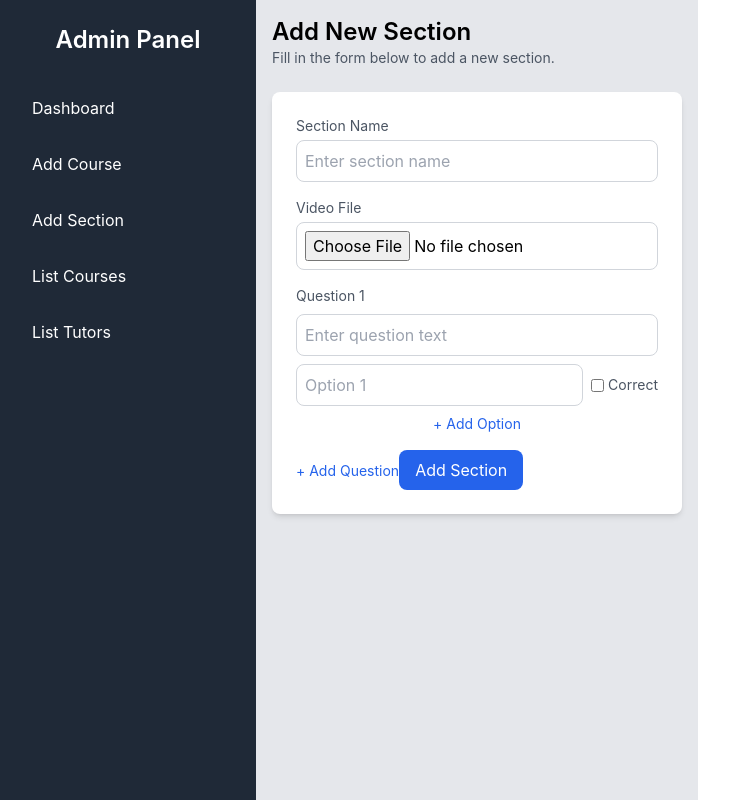
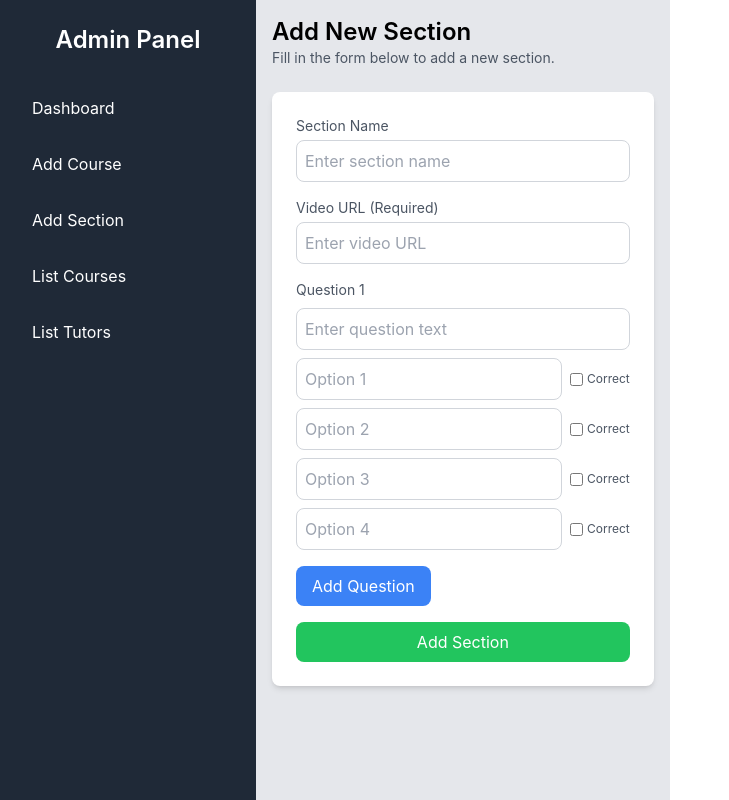
Before and after one commit to musnymubarak/EduLink-Peer-Tutoring-App, a React (Create React App) app in the folder admin/: page /dashboard/admin/add-section in a window 1280 px wide. Shown: the whole page, without its empty margins (0-729 px from the left). Built offline with nearby package versions, Linux system fonts and the light colour scheme; sample sign-in values are in the browser's storage.

Commit message:
AddSection file updated

```diff
--- a/admin/src/components/dashboard/Pages/AddSection.js
+++ b/admin/src/components/dashboard/Pages/AddSection.js
@@ -3,11 +3,20 @@ import axios from "axios";
 
 const AddSection = () => {
   const [sectionName, setSectionName] = useState("");
-  const [videoFile, setVideoFile] = useState(null); // State for video file input
-  const [quiz, setQuiz] = useState([{ questionText: "", options: [{ optionText: "", isCorrect: false }] }]); // State for quiz
+  const [videoFile, setVideoFile] = useState("");
+  const [quiz, setQuiz] = useState([
+    {
+      questionText: "",
+      options: [
+        { optionText: "", isCorrect: false },
+        { optionText: "", isCorrect: false },
+        { optionText: "", isCorrect: false },
+        { optionText: "", isCorrect: false },
+      ],
+    },
+  ]);
+  const [message, setMessage] = useState("");
   const [loading, setLoading] = useState(false);
-  const [error, setError] = useState(null);
-  const [success, setSuccess] = useState("");
 
   const handleQuizChange = (index, field, value) => {
     const updatedQuiz = [...quiz];
@@ -15,66 +24,59 @@ const AddSection = () => {
     setQuiz(updatedQuiz);
   };
 
-  const handleOptionChange = (qIndex, oIndex, field, value) => {
+  const handleOptionChange = (quizIndex, optionIndex, field, value) => {
     const updatedQuiz = [...quiz];
-    updatedQuiz[qIndex].options[oIndex][field] = value;
+    updatedQuiz[quizIndex].options[optionIndex][field] = value;
     setQuiz(updatedQuiz);
-  };
-
-  const addOption = (qIndex) => {
-    const updatedQuiz = [...quiz];
-    updatedQuiz[qIndex].options.push({ optionText: "", isCorrect: false });
-    setQuiz(updatedQuiz);
-  };
-
-  const addQuestion = () => {
-    setQuiz([...quiz, { questionText: "", options: [{ optionText: "", isCorrect: false }] }]);
   };
 
   const handleSubmit = async (e) => {
     e.preventDefault();
     setLoading(true);
-    setError(null);
-    setSuccess("");
-
-    const token = localStorage.getItem("token");
-
-    if (!token) {
-      setError("Authentication required. Please log in.");
-      setLoading(false);
-      return;
-    }
-
-    if (!videoFile) {
-      setError("Please upload a video file.");
-      setLoading(false);
-      return;
-    }
+    setMessage("");
 
     try {
-      const formData = new FormData();
-      formData.append("sectionName", sectionName);
-      formData.append("videoFile", videoFile);
-      formData.append("quiz", JSON.stringify(quiz)); // Convert quiz to JSON string
+      // Prepare data to be sent to the backend
+      const sectionData = {
+        sectionName,
+        videoFile,
+        quiz,
+      };
 
-      const response = await axios.post("http://localhost:4000/api/v1/sections/add", formData, {
-        headers: {
-          Authorization: `Bearer ${token}`,
-          "Content-Type": "multipart/form-data",
-        },
-      });
+      // Send POST request to the backend to add a new section
+      const response = await axios.post(
+        "http://localhost:4000/api/v1/sections/add",
+        sectionData,
+        {
+          headers: {
+            "Content-Type": "application/json",
+            // Include JWT token if required
+            Authorization: `Bearer ${localStorage.getItem("token")}`,
+          },
+        }
+      );
 
-      if (response.data.success) {
-        setSuccess("Section added successfully!");
-        setSectionName("");
-        setVideoFile(null);
-        setQuiz([{ questionText: "", options: [{ optionText: "", isCorrect: false }] }]);
-      }
+      setMessage(response.data.message); // Show success message
     } catch (error) {
-      setError(error.response ? error.response.data.message : "An error occurred.");
+      setMessage(error.response?.data?.message || "An error occurred.");
     } finally {
       setLoading(false);
     }
+  };
+
+  const addQuestion = () => {
+    setQuiz([
+      ...quiz,
+      {
+        questionText: "",
+        options: [
+          { optionText: "", isCorrect: false },
+          { optionText: "", isCorrect: false },
+          { optionText: "", isCorrect: false },
+          { optionText: "", isCorrect: false },
+        ],
+      },
+    ]);
   };
 
   return (
@@ -84,9 +86,7 @@ const AddSection = () => {
           <div className="container mx-auto max-w-7xl">
             <div className="mb-6">
               <h1 className="text-2xl font-semibold">Add New Section</h1>
-              <p className="text-sm text-gray-600">
-                Fill in the form below to add a new section.
-              </p>
+              <p className="text-sm text-gray-600">Fill in the form below to add a new section.</p>
             </div>
 
             <form onSubmit={handleSubmit} className="bg-white shadow-md rounded-lg p-6 space-y-4">
@@ -107,86 +107,65 @@ const AddSection = () => {
 
               <div className="flex flex-col">
                 <label htmlFor="videoFile" className="text-gray-600 text-sm mb-1">
-                  Video File
+                  Video URL (Required)
                 </label>
                 <input
-                  type="file"
+                  type="url"
                   id="videoFile"
-                  accept="video/*"
-                  onChange={(e) => setVideoFile(e.target.files[0])}
+                  value={videoFile}
+                  onChange={(e) => setVideoFile(e.target.value)}
+                  placeholder="Enter video URL"
                   className="border border-gray-300 rounded-lg p-2"
                   required
                 />
               </div>
 
-              {quiz.map((q, qIndex) => (
-                <div key={qIndex} className="flex flex-col space-y-2">
-                  <label className="text-gray-600 text-sm">
-                    Question {qIndex + 1}
-                  </label>
+              {quiz.map((question, quizIndex) => (
+                <div key={quizIndex} className="flex flex-col space-y-2">
+                  <label className="text-gray-600 text-sm">Question {quizIndex + 1}</label>
                   <input
                     type="text"
-                    value={q.questionText}
-                    onChange={(e) =>
-                      handleQuizChange(qIndex, "questionText", e.target.value)
-                    }
+                    value={question.questionText}
+                    onChange={(e) => handleQuizChange(quizIndex, "questionText", e.target.value)}
                     placeholder="Enter question text"
                     className="border border-gray-300 rounded-lg p-2"
                     required
                   />
-                  {q.options.map((o, oIndex) => (
-                    <div key={oIndex} className="flex items-center space-x-2">
+                  {question.options.map((option, optionIndex) => (
+                    <div key={optionIndex} className="flex items-center space-x-2">
                       <input
                         type="text"
-                        value={o.optionText}
+                        value={option.optionText}
                         onChange={(e) =>
-                          handleOptionChange(qIndex, oIndex, "optionText", e.target.value)
+                          handleOptionChange(quizIndex, optionIndex, "optionText", e.target.value)
                         }
-                        placeholder={`Option ${oIndex + 1}`}
+                        placeholder={`Option ${optionIndex + 1}`}
                         className="border border-gray-300 rounded-lg p-2 flex-1"
                         required
                       />
                       <label className="flex items-center space-x-1">
                         <input
                           type="checkbox"
-                          checked={o.isCorrect}
+                          checked={option.isCorrect}
                           onChange={(e) =>
-                            handleOptionChange(qIndex, oIndex, "isCorrect", e.target.checked)
+                            handleOptionChange(quizIndex, optionIndex, "isCorrect", e.target.checked)
                           }
                         />
-                        <span className="text-gray-600 text-sm">Correct</span>
+                        <span className="text-gray-600 text-xs">Correct</span>
                       </label>
                     </div>
                   ))}
-                  <button
-                    type="button"
-                    className="text-blue-600 text-sm"
-                    onClick={() => addOption(qIndex)}
-                  >
-                    + Add Option
-                  </button>
                 </div>
               ))}
-
-              <button
-                type="button"
-                className="text-blue-600 text-sm"
-                onClick={addQuestion}
-              >
-                + Add Question
+              <button type="button" onClick={addQuestion} className="bg-blue-500 text-white py-2 px-4 rounded-lg hover:bg-blue-600">
+                Add Question
               </button>
-
-              {error && <p className="text-red-500 text-sm">{error}</p>}
-              {success && <p className="text-green-500 text-sm">{success}</p>}
-
-              <button
-                type="submit"
-                className="bg-blue-600 text-white py-2 px-4 rounded-lg hover:bg-blue-700 transition"
-                disabled={loading}
-              >
-                {loading ? "Adding..." : "Add Section"}
+              <button type="submit" disabled={loading} className="w-full bg-green-500 text-white py-2 px-4 rounded-lg mt-4 hover:bg-green-600">
+                {loading ? "Adding Section..." : "Add Section"}
               </button>
             </form>
+
+            {message && <p className="text-center text-gray-600 mt-4">{message}</p>}
           </div>
         </main>
       </div>
```
